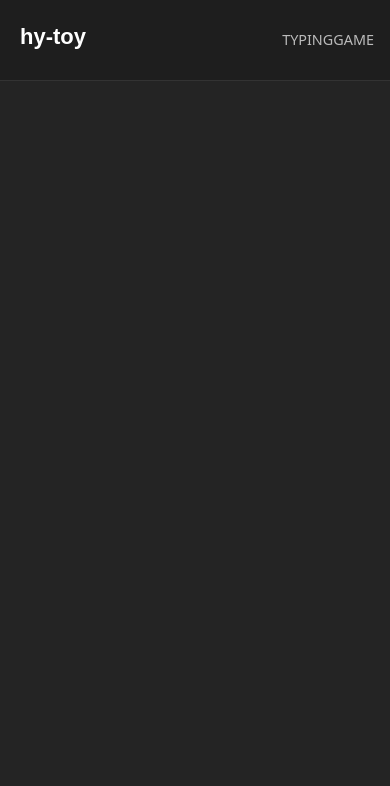
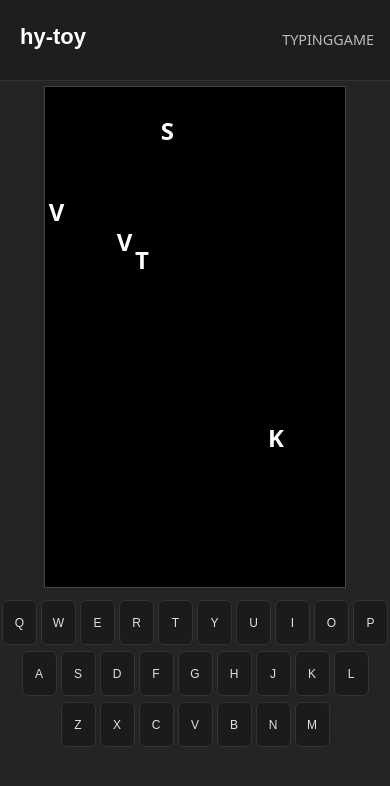
Before and after one commit to hakyoonkim2/hy_toy, a React (Vite) app: page /typinggame in a window 390 px wide. Before the commit this address had no page. Shown: the top 786 px of the page. Built offline with nearby package versions, Linux system fonts and the light colour scheme.

Commit message:
[feat] TypingGame 프로젝트 추가 - TypingGame 프로젝트는 Canvas를 사용하지 않고 만들어진 게임 - 알파벳이 떨어지고 알파벳을 누르면 알파벳이 사라짐 - 모바일 환경 접근성을 위해 가상 키보드 구현 - 폴더 alias추가

```diff
--- a/src/components/ProjectNavigator.tsx
+++ b/src/components/ProjectNavigator.tsx
@@ -15,10 +15,13 @@ function ProjectNavigator() {
   return (
     <div className={style.container}>
       <button className={style.projectBtn} data-path={'/stopwatch'} onClick={handleClick}>
-        {'Stopwatch'}
+        Stopwatch
       </button>
       <button className={style.projectBtn} data-path={'/coin'} onClick={handleClick}>
         Coin
+      </button>
+      <button className={style.projectBtn} data-path={'/typinggame'} onClick={handleClick}>
+        TypingGame
       </button>
     </div>
   );
--- a/src/components/ProjectRouter.tsx
+++ b/src/components/ProjectRouter.tsx
@@ -4,6 +4,7 @@ import { lazy, Suspense } from 'react';
 import LoadingFallback from '@components/LoadingFallback';
 import ProjectNavigator from '@components/ProjectNavigator';
 import Header from '@components/Header';
+import TypingGame from '@typinggame/TypingGame';
 
 const isGitHub = import.meta.env.VITE_DEPLOY_TARGET === 'GH';
 
@@ -30,6 +31,7 @@ const ProjectRouter = () => {
               <Route index element={<CoinApp />} />
               {isMobile && <Route path="chartview" element={<CoinChartView />} />}
             </Route>
+            <Route path="/typinggame" element={<TypingGame />}></Route>
           </Routes>
         </Suspense>
       </div>
--- a/src/style/Header.module.scss
+++ b/src/style/Header.module.scss
@@ -9,6 +9,7 @@ header {
   position: sticky;
   top: 0;
   z-index: 100;
+  margin-bottom: 5px;
 }
 
 .hytoylogo {
--- /dev/null
+++ b/src/typinggame/TypingGame.module.scss
@@ -0,0 +1,97 @@
+.char {
+  font-size: 24px;
+  font-weight: bold;
+  user-select: none;
+  pointer-events: none;
+  color: white;
+  transition:
+    transform 0.5s ease,
+    opacity 0.5s ease;
+}
+
+/* 폭발 효과 */
+@keyframes explode {
+  0% {
+    transform: scale(1) rotate(0deg);
+    opacity: 1;
+    color: white;
+    text-shadow: none;
+  }
+  50% {
+    transform: scale(1.5) rotate(180deg);
+    color: gold;
+    text-shadow: 0 0 10px orange;
+  }
+  100% {
+    transform: scale(3) rotate(720deg);
+    opacity: 0;
+    color: red;
+    text-shadow: 0 0 20px red;
+  }
+}
+
+.explode {
+  animation: explode 0.5s forwards;
+}
+
+.wrapper {
+  display: flex;
+  flex-direction: column;
+  justify-content: center;
+  align-items: center;
+}
+
+.gameScreen {
+  position: relative;
+  border: 1px solid #444;
+  overflow: hidden;
+  background: #000;
+  color: #fff;
+}
+
+.keyboard {
+  margin-top: 12px;
+  display: flex;
+  flex-direction: column;
+  align-items: center;
+  gap: 6px;
+  font-family: 'Pretendard', sans-serif;
+  user-select: none;
+}
+
+.keyboardRow {
+  display: flex;
+  justify-content: center;
+  gap: 4px;
+}
+
+.keyButton {
+  background-color: #1b1b1b;
+  color: #e0e0e0;
+  border: 1px solid #333;
+  border-radius: 6px;
+  font-size: 0.75rem;
+  font-family: 'Pretendard', sans-serif;
+  font-weight: 500;
+  width: 35px;
+  height: 45px;
+  text-align: center;
+  cursor: pointer;
+  transition:
+    background-color 0.2s ease,
+    transform 0.1s ease,
+    border 0.2s ease;
+  box-shadow: 0 0 0 transparent;
+  text-align: center;
+}
+
+.keyButton:hover {
+  background-color: #2a2a2a;
+  border-color: #444;
+}
+
+.keyButton:active {
+  background-color: #444;
+  transform: scale(0.95);
+  border-color: #666;
+}
--- /dev/null
+++ b/src/typinggame/TypingGame.tsx
@@ -0,0 +1,139 @@
+import { useEffect, useRef, useState } from 'react';
+import style from '@typinggame/TypingGame.module.scss';
+import { isMobile } from 'react-device-detect';
+
+type FallingChar = {
+  id: number;
+  text: string;
+  top: number;
+  left: number;
+  speed: number;
+  isRemoving?: boolean;
+};
+
+const containerWidth = 300;
+const containerHeight = isMobile ? 400 : 500;
+const charWidth = 20;
+
+export default function TypingGame() {
+  const [chars, setChars] = useState<FallingChar[]>([]);
+  const idRef = useRef(0);
+
+  // 글자 떨어뜨리는 루프
+  useEffect(() => {
+    const interval = setInterval(() => {
+      setChars((prev) =>
+        prev
+          .map((c) => ({ ...c, top: c.top + c.speed }))
+          .filter((c) => c.top < containerHeight - 24 || c.isRemoving)
+      );
+    }, 50);
+    return () => clearInterval(interval);
+  }, []);
+
+  // 랜덤 글자 생성
+  useEffect(() => {
+    const interval = setInterval(() => {
+      const letter = String.fromCharCode(65 + Math.floor(Math.random() * 26)); // A-Z
+      setChars((prev) => [
+        ...prev,
+        {
+          id: idRef.current++,
+          text: letter,
+          top: 0,
+          left: Math.random() * (containerWidth - charWidth), // container 내부 기준 위치
+          speed: 2 + Math.random() * 2,
+        },
+      ]);
+    }, 1000);
+    return () => clearInterval(interval);
+  }, []);
+
+  // 키 입력 처리
+  useEffect(() => {
+    const handleKeyDown = (e: KeyboardEvent) => {
+      const code = e.code;
+
+      // KeyA ~ KeyZ 만 처리
+      if (!/^Key[A-Z]$/.test(code)) return;
+
+      const key = code.replace('Key', '');
+
+      setChars((prev) => {
+        const index = prev.findIndex((c) => c.text === key && !c.isRemoving);
+        if (index !== -1) {
+          const newList = [...prev];
+          newList[index] = { ...newList[index], isRemoving: true };
+          return newList;
+        }
+        return prev;
+      });
+    };
+
+    window.addEventListener('keydown', handleKeyDown);
+    return () => window.removeEventListener('keydown', handleKeyDown);
+  }, []);
+
+  // 애니메이션 후 제거
+  useEffect(() => {
+    const timeout = setInterval(() => {
+      setChars((prev) => prev.filter((c) => !c.isRemoving || c.top < containerHeight));
+    }, 500);
+    return () => clearInterval(timeout);
+  }, []);
+
+  // 가상 키보드에서 클릭한 문자 처리 함수
+  const handleVirtualKeyPress = (key: string) => {
+    setChars((prev) => {
+      const index = prev.findIndex((c) => c.text === key && !c.isRemoving);
+      if (index !== -1) {
+        const newList = [...prev];
+        newList[index] = { ...newList[index], isRemoving: true };
+        return newList;
+      }
+      return prev;
+    });
+  };
+
+  return (
+    <div className={style.wrapper}>
+      <div
+        className={style.gameScreen}
+        style={{
+          width: `${containerWidth}px`,
+          height: `${containerHeight}px`,
+        }}
+      >
+        {chars.map((c) => (
+          <div
+            key={c.id}
+            className={`${style.char} ${c.isRemoving ? style.explode : ''}`}
+            style={{
+              top: c.top,
+              left: c.left,
+              position: 'absolute',
+            }}
+          >
+            {c.text}
+          </div>
+        ))}
+      </div>
+      {/* QWERTY 키보드 하단 UI */}
+      <div className={style.keyboard}>
+        {['QWERTYUIOP', 'ASDFGHJKL', 'ZXCVBNM'].map((row, rowIndex) => (
+          <div key={rowIndex} className={style.keyboardRow}>
+            {row.split('').map((char) => (
+              <button
+                key={char}
+                className={style.keyButton}
+                onClick={() => handleVirtualKeyPress(char)}
+              >
+                {char}
+              </button>
+            ))}
+          </div>
+        ))}
+      </div>
+    </div>
+  );
+}
--- a/tsconfig.app.json
+++ b/tsconfig.app.json
@@ -8,6 +8,7 @@
     "skipLibCheck": true,
     "baseUrl": ".",
     "paths": {
+      "@typinggame/*": ["src/typinggame/*"],
       "@assets/*": ["src/assets/*"],
       "@bitCoinChart/*": ["src/bitCoinChart/*"],
       "@stopwatch/*": ["src/stopwatch/*"],
--- a/vite.config.ts
+++ b/vite.config.ts
@@ -21,6 +21,7 @@ export default ({ mode }: ConfigEnv): UserConfigExport => {
     },
     resolve: {
       alias: {
+        '@typinggame': path.resolve(__dirname, 'src/typinggame'),
         '@assets': path.resolve(__dirname, 'src/assets'),
         '@bitCoinChart': path.resolve(__dirname, 'src/bitCoinChart'),
         '@stopwatch': path.resolve(__dirname, 'src/stopwatch'),
--- a/vitest.config.ts
+++ b/vitest.config.ts
@@ -10,6 +10,7 @@ export default defineConfig({
   },
   resolve: {
     alias: {
+      '@typinggame': path.resolve(__dirname, 'src/typinggame'),
       '@assets': path.resolve(__dirname, 'src/assets'),
       '@bitCoinChart': path.resolve(__dirname, 'src/bitCoinChart'),
       '@stopwatch': path.resolve(__dirname, 'src/stopwatch'),
```
